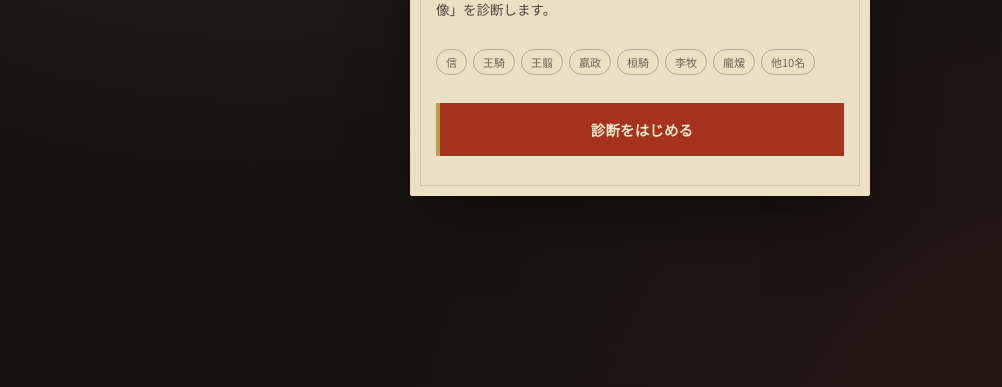
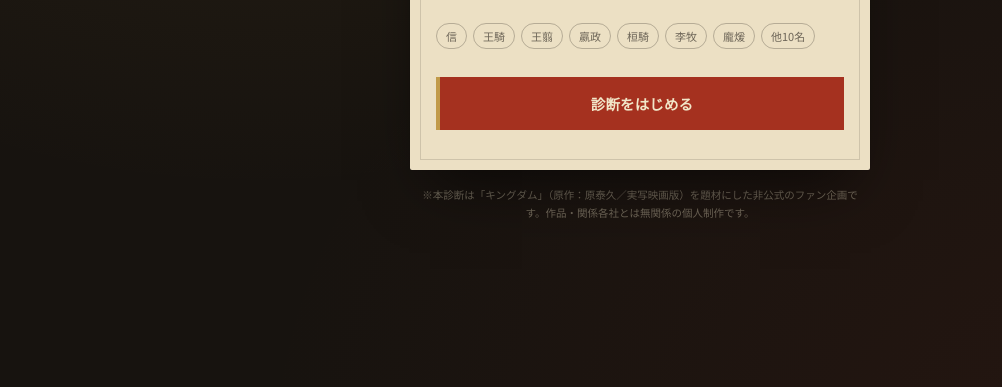
Before and after one commit to musuhi-jp/kingdom-leader-quiz, a plain HTML site: page index.html in a window 1280 px wide. Shown: the part 413-800 px from the top of the page, without its empty margins (0-1002 px from the left). Drawn offline with Linux system fonts and the light colour scheme.

Commit message:
Update index.html

```diff
--- a/index.html
+++ b/index.html
@@ -302,6 +302,14 @@ body{
   z-index:10;
 }
 .toast.show{opacity:1;}
+.disclaimer{
+  text-align:center;
+  font-size:10.5px;
+  line-height:1.7;
+  color:rgba(241,230,200,0.4);
+  margin-top:16px;
+  padding:0 8px;
+}
 
 </style>
 </head>
@@ -312,6 +320,7 @@ body{
     <div class="sub">秦・合従軍 全16名</div>
   </div>
   <div class="card" id="card"></div>
+  <div class="disclaimer">※本診断は「キングダム」（原作：原泰久／実写映画版）を題材にした非公式のファン企画です。作品・関係各社とは無関係の個人制作です。</div>
 </div>
 
 <script>
```
